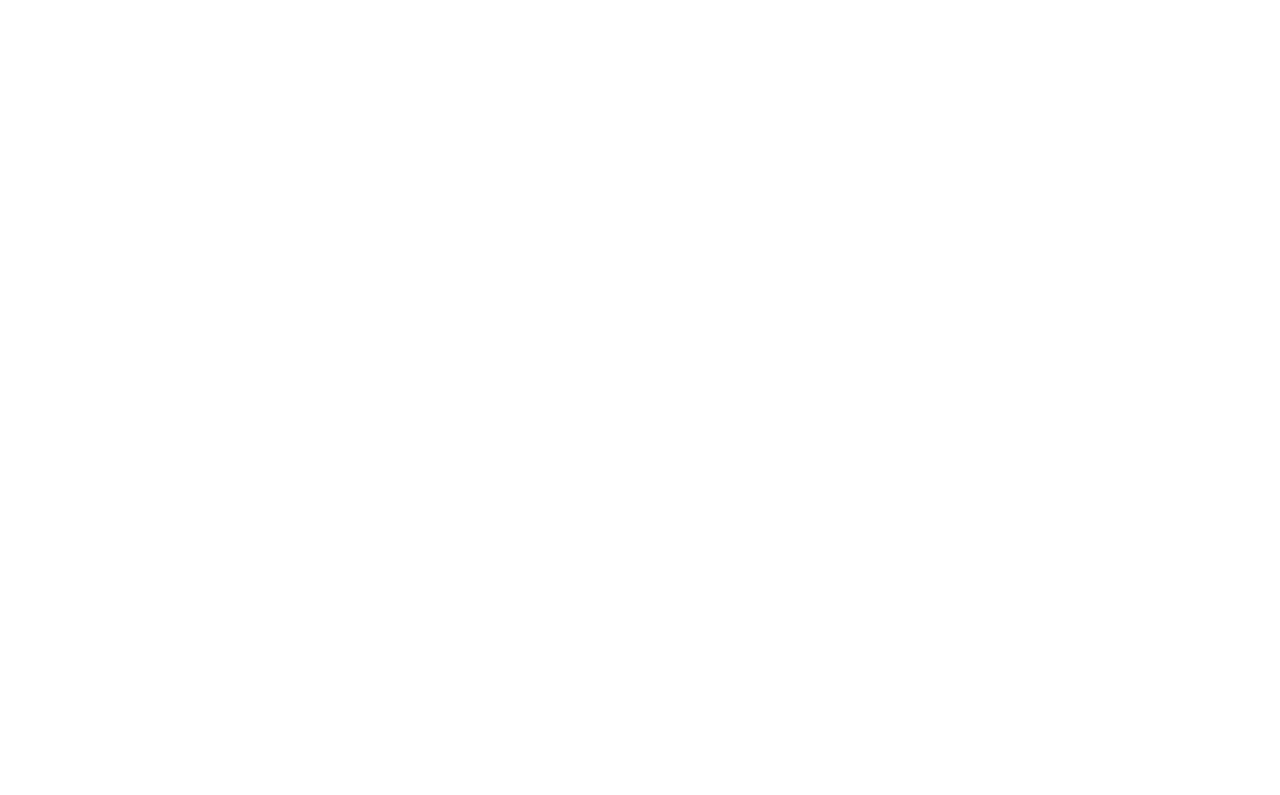
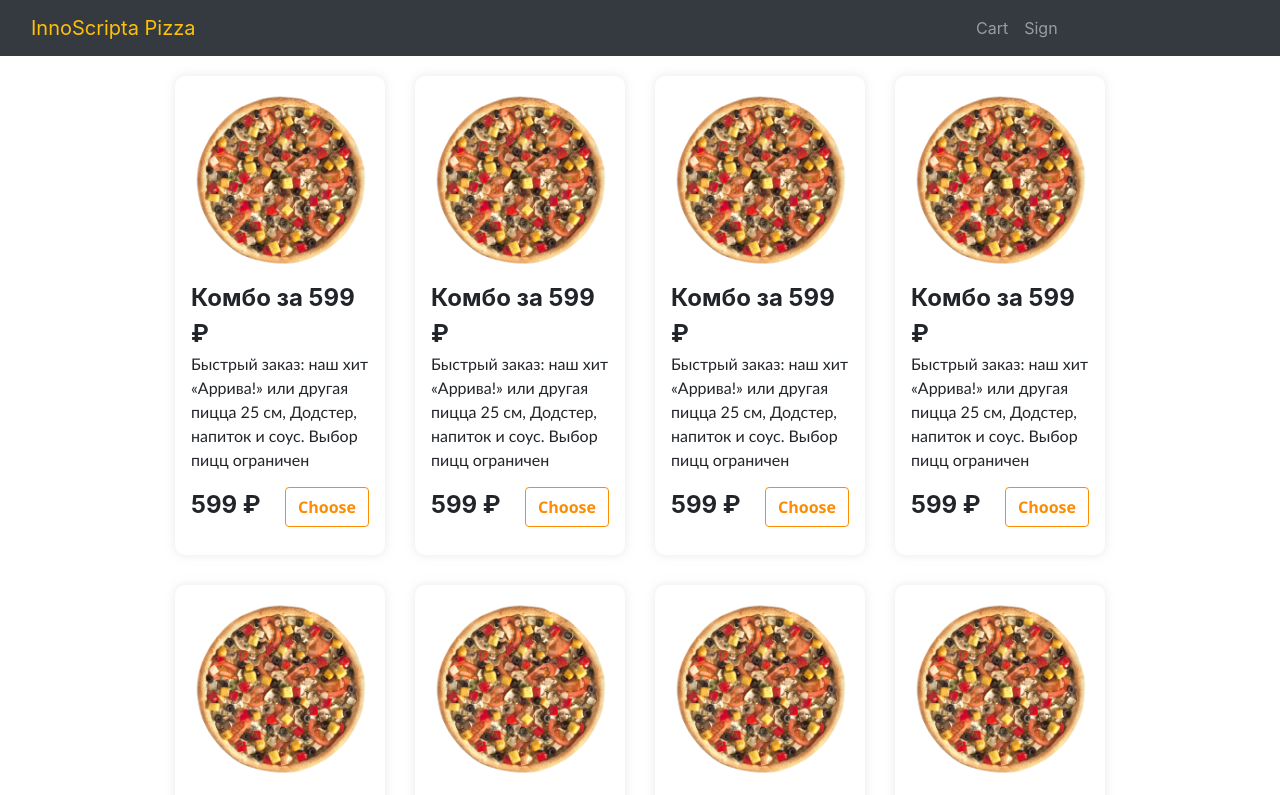
Before and after one commit to GennadySX/innoscripta-test-front, a React (Create React App) app: page / in a window 1280 px wide. Before the commit this address led to /auth. Shown: the top 795 px of the page. Built offline with nearby package versions, Linux system fonts and the light colour scheme.

Commit message:
items card

```diff
--- a/src/App.js
+++ b/src/App.js
@@ -1,6 +1,6 @@
 import React from 'react';
 import {Route, Switch, BrowserRouter as Router} from 'react-router-dom';
-import './styles/App.scss';
+import './styles/App.sass';
 import Layout from './containers'
 import {Routes} from "./routes";
 
--- a/src/components/Item.js
+++ b/src/components/Item.js
@@ -1,3 +1,34 @@
 /**
  * Created by GennadySX on @2020
  */
+
+import React from "react";
+
+
+export default class Item extends React.Component{
+    constructor(props) {
+        super(props);
+        this.state = {}
+    }
+
+
+
+    render() {
+        const {title, desc, cost} = this.props
+        return (
+            <div className={"col-md-3"}>
+            <div className="item p-3">
+                <div className="item-body">
+                    <img src={require("../assets/img/original.png")} alt=""/>
+                    <p className="item-title font-weight-bold">{title}</p>
+                    <span className="item-desc">{desc}</span>
+                </div>
+                <div className="item-footer d-flex justify-content-between">
+                    <p className="item-cost font-weight-bold">{cost}</p>
+                    <button className="btn btn-choose">Choose</button>
+                </div>
+            </div>
+            </div>
+        )
+    }
+}
--- a/src/containers/front/header.js
+++ b/src/containers/front/header.js
@@ -2,7 +2,7 @@
  * Created by GennadySX on @2020
  */
 import React from "react";
-
+import {Navbar, Nav} from "react-bootstrap";
 
 export default class Footer extends React.Component {
     constructor(props) {
@@ -16,9 +16,15 @@
 
     render() {
         return (
-            <>
-
-            </>
+            <header>
+                <Navbar  bg={"dark"} className="col-12 d-flex justify-content-between" variant={"dark"} >
+                    <Navbar.Brand href={"/"} className={" col-9 text-warning"}>InnoScripta Pizza </Navbar.Brand>
+                    <Nav className={"mr-auto col-3 "}>
+                        <Nav.Link href={'cart'}>Cart</Nav.Link>
+                        <Nav.Link href={'auth'}>Sign</Nav.Link>
+                    </Nav>
+                </Navbar>
+            </header>
         )
     }
 
--- /dev/null
+++ b/src/json/items.js
@@ -0,0 +1,127 @@
+/**
+ * Created by GennadySX on @2020
+ */
+
+
+export const ItemJson = [
+    {
+        title: "Комбо за 599 ₽",
+        desc: "Быстрый заказ: наш хит «Аррива!» или другая пицца 25 см, Додстер, напиток и соус. Выбор пицц ограничен",
+        cost: "599 ₽"
+    },
+    {
+        title: "Комбо за 599 ₽",
+        desc: "Быстрый заказ: наш хит «Аррива!» или другая пицца 25 см, Додстер, напиток и соус. Выбор пицц ограничен",
+        cost: "599 ₽"
+    },
+    {
+        title: "Комбо за 599 ₽",
+        desc: "Быстрый заказ: наш хит «Аррива!» или другая пицца 25 см, Додстер, напиток и соус. Выбор пицц ограничен",
+        cost: "599 ₽"
+    },
+    {
+        title: "Комбо за 599 ₽",
+        desc: "Быстрый заказ: наш хит «Аррива!» или другая пицца 25 см, Додстер, напиток и соус. Выбор пицц ограничен",
+        cost: "599 ₽"
+    },
+    {
+        title: "Комбо за 599 ₽",
+        desc: "Быстрый заказ: наш хит «Аррива!» или другая пицца 25 см, Додстер, напиток и соус. Выбор пицц ограничен",
+        cost: "599 ₽"
+    },
+    {
+        title: "Комбо за 599 ₽",
+        desc: "Быстрый заказ: наш хит «Аррива!» или другая пицца 25 см, Додстер, напиток и соус. Выбор пицц ограничен",
+        cost: "599 ₽"
+    },
+    {
+        title: "Комбо за 599 ₽",
+        desc: "Быстрый заказ: наш хит «Аррива!» или другая пицца 25 см, Додстер, напиток и соус. Выбор пицц ограничен",
+        cost: "599 ₽"
+    },
+    {
+        title: "Комбо за 599 ₽",
+        desc: "Быстрый заказ: наш хит «Аррива!» или другая пицца 25 см, Додстер, напиток и соус. Выбор пицц ограничен",
+        cost: "599 ₽"
+    },
+    {
+        title: "Комбо за 599 ₽",
+        desc: "Быстрый заказ: наш хит «Аррива!» или другая пицца 25 см, Додстер, напиток и соус. Выбор пицц ограничен",
+        cost: "599 ₽"
+    },
+    {
+        title: "Комбо за 599 ₽",
+        desc: "Быстрый заказ: наш хит «Аррива!» или другая пицца 25 см, Додстер, напиток и соус. Выбор пицц ограничен",
+        cost: "599 ₽"
+    },
+    {
+        title: "Комбо за 599 ₽",
+        desc: "Быстрый заказ: наш хит «Аррива!» или другая пицца 25 см, Додстер, напиток и соус. Выбор пицц ограничен",
+        cost: "599 ₽"
+    },
+    {
+        title: "Комбо за 599 ₽",
+        desc: "Быстрый заказ: наш хит «Аррива!» или другая пицца 25 см, Додстер, напиток и соус. Выбор пицц ограничен",
+        cost: "599 ₽"
+    },
+    {
+        title: "Комбо за 599 ₽",
+        desc: "Быстрый заказ: наш хит «Аррива!» или другая пицца 25 см, Додстер, напиток и соус. Выбор пицц ограничен",
+        cost: "599 ₽"
+    },
+    {
+        title: "Комбо за 599 ₽",
+        desc: "Быстрый заказ: наш хит «Аррива!» или другая пицца 25 см, Додстер, напиток и соус. Выбор пицц ограничен",
+        cost: "599 ₽"
+    },
+    {
+        title: "Комбо за 599 ₽",
+        desc: "Быстрый заказ: наш хит «Аррива!» или другая пицца 25 см, Додстер, напиток и соус. Выбор пицц ограничен",
+        cost: "599 ₽"
+    },
+    {
+        title: "Комбо за 599 ₽",
+        desc: "Быстрый заказ: наш хит «Аррива!» или другая пицца 25 см, Додстер, напиток и соус. Выбор пицц ограничен",
+        cost: "599 ₽"
+    },
+    {
+        title: "Комбо за 599 ₽",
+        desc: "Быстрый заказ: наш хит «Аррива!» или другая пицца 25 см, Додстер, напиток и соус. Выбор пицц ограничен",
+        cost: "599 ₽"
+    },
+    {
+        title: "Комбо за 599 ₽",
+        desc: "Быстрый заказ: наш хит «Аррива!» или другая пицца 25 см, Додстер, напиток и соус. Выбор пицц ограничен",
+        cost: "599 ₽"
+    },
+    {
+        title: "Комбо за 599 ₽",
+        desc: "Быстрый заказ: наш хит «Аррива!» или другая пицца 25 см, Додстер, напиток и соус. Выбор пицц ограничен",
+        cost: "599 ₽"
+    },
+    {
+        title: "Комбо за 599 ₽",
+        desc: "Быстрый заказ: наш хит «Аррива!» или другая пицца 25 см, Додстер, напиток и соус. Выбор пицц ограничен",
+        cost: "599 ₽"
+    },
+    {
+        title: "Комбо за 599 ₽",
+        desc: "Быстрый заказ: наш хит «Аррива!» или другая пицца 25 см, Додстер, напиток и соус. Выбор пицц ограничен",
+        cost: "599 ₽"
+    },
+    {
+        title: "Комбо за 599 ₽",
+        desc: "Быстрый заказ: наш хит «Аррива!» или другая пицца 25 см, Додстер, напиток и соус. Выбор пицц ограничен",
+        cost: "599 ₽"
+    },
+    {
+        title: "Комбо за 599 ₽",
+        desc: "Быстрый заказ: наш хит «Аррива!» или другая пицца 25 см, Додстер, напиток и соус. Выбор пицц ограничен",
+        cost: "599 ₽"
+    },
+    {
+        title: "Комбо за 599 ₽",
+        desc: "Быстрый заказ: наш хит «Аррива!» или другая пицца 25 см, Додстер, напиток и соус. Выбор пицц ограничен",
+        cost: "599 ₽"
+    },
+]
--- a/src/pages/Auth.js
+++ b/src/pages/Auth.js
@@ -3,7 +3,6 @@
  */
 
 import React from "react";
-
 
 export default class AuthPage extends React.Component {
     constructor(props) {
--- a/src/pages/Home.js
+++ b/src/pages/Home.js
@@ -3,8 +3,9 @@
  */
 
 import React from "react";
-import logo from "../logo.svg";
-
+import {Container} from "react-bootstrap";
+import Item from "../components/Item";
+import {ItemJson} from '../json/items'
 
 export default class HomePage extends React.Component {
     constructor(props) {
@@ -13,27 +14,24 @@
     }
 
     componentDidMount() {
+        console.log('is', ItemJson)
     }
 
 
     render() {
         return (
-            <div className="App">
-                <header className="App-header">
-                    <img src={logo} className="App-logo" alt="logo" />
-                    <p>
-                        Edit <code>src/App.js</code> and save to reload.
-                    </p>
-                    <a
-                        className="App-link"
-                        href="https://reactjs.org"
-                        target="_blank"
-                        rel="noopener noreferrer"
-                    >
-                        Learn React
-                    </a>
-                </header>
-            </div>
+            <>
+                <Container className="item-block p-0 d-flex justify-content-between flex-wrap">
+                    {ItemJson.map((item, index) =>
+                    <Item
+                        key={index}
+                        title={item.title}
+                        desc={item.desc}
+                        cost={item.cost}
+                    />
+                    )}
+                </Container>
+            </>
         )
     }
 
--- /dev/null
+++ b/src/styles/App.sass
@@ -0,0 +1,36 @@
+.container
+  padding: 0 !important
+  max-width: 75%
+
+.item
+  border-radius: 10px
+  margin-bottom: 10px
+  margin-top: 20px
+  box-shadow:  0 0 10px rgba(lightgray, 0.5)
+  transition: box-shadow 0.5s ease-in-out
+  &:hover
+    box-shadow:  0 0 25px rgba(darkorange, 0.7)
+  .item-title, .item-cost
+    font-size: 1.5rem
+  .item-body
+    img
+      width: 100%
+      margin-bottom: 10px
+    .item-title
+      margin-bottom: 0
+    .item-desc
+      font-family: Calibri
+  .item-footer
+    margin-top: 15px
+    .btn
+      height: 40px
+      border-color: darkorange
+      color: darkorange
+      font-family: "Segoe UI"
+      font-weight: 600
+      transition: background-color 0.5s linear, color 0.3s ease-in-out
+      &:hover, &:focus
+        outline: none
+        box-shadow: none
+        background-color: darkorange
+        color: #fff
--- a/src/styles/App.scss
+++ /dev/null
@@ -1,38 +0,0 @@
-.App {
-  text-align: center;
-}
-
-.App-logo {
-  height: 40vmin;
-  pointer-events: none;
-}
-
-@media (prefers-reduced-motion: no-preference) {
-  .App-logo {
-    animation: App-logo-spin infinite 20s linear;
-  }
-}
-
-.App-header {
-  background-color: #282c34;
-  min-height: 100vh;
-  display: flex;
-  flex-direction: column;
-  align-items: center;
-  justify-content: center;
-  font-size: calc(10px + 2vmin);
-  color: white;
-}
-
-.App-link {
-  color: #61dafb;
-}
-
-@keyframes App-logo-spin {
-  from {
-    transform: rotate(0deg);
-  }
-  to {
-    transform: rotate(360deg);
-  }
-}
--- a/src/styles/index.scss
+++ b/src/styles/index.scss
@@ -1,3 +1,5 @@
+@import "~bootstrap/scss/bootstrap";
+
 body {
   margin: 0;
   font-family: -apple-system, BlinkMacSystemFont, 'Segoe UI', 'Roboto', 'Oxygen',
```
Also changed, not shown: src/containers/index.js (+4 -5 lines), src/assets/img/original.png (added), src/assets/img/pizza.jpg (added).
